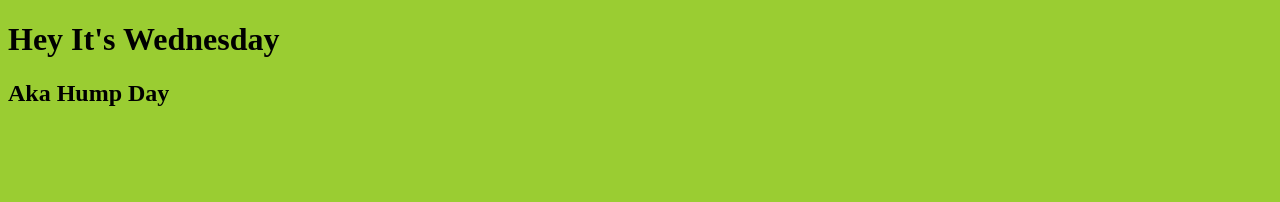
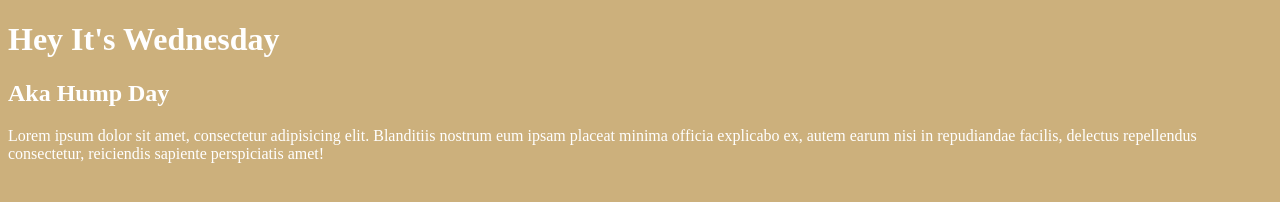
Before and after one commit to Kathleenlynagh/wed, a plain HTML site: page root/index.html in a window 1280 px wide. Drawn offline with Linux system fonts and the light colour scheme.

Commit message:
altered color scheme

```diff
--- a/root/css/main.css
+++ b/root/css/main.css
@@ -1,3 +1,4 @@
 body {
-    background-color: yellowgreen;
+    background-color: #ccb07c;
+    color:white;
 }
--- a/root/index.html
+++ b/root/index.html
@@ -8,5 +8,6 @@
 <body>
     <h1>Hey It's Wednesday</h1>
     <h2>Aka Hump Day</h2>
+    <p>Lorem ipsum dolor sit amet, consectetur adipisicing elit. Blanditiis nostrum eum ipsam placeat minima officia explicabo ex, autem earum nisi in repudiandae facilis, delectus repellendus consectetur, reiciendis sapiente perspiciatis amet!</p>
 </body>
 </html>
```
